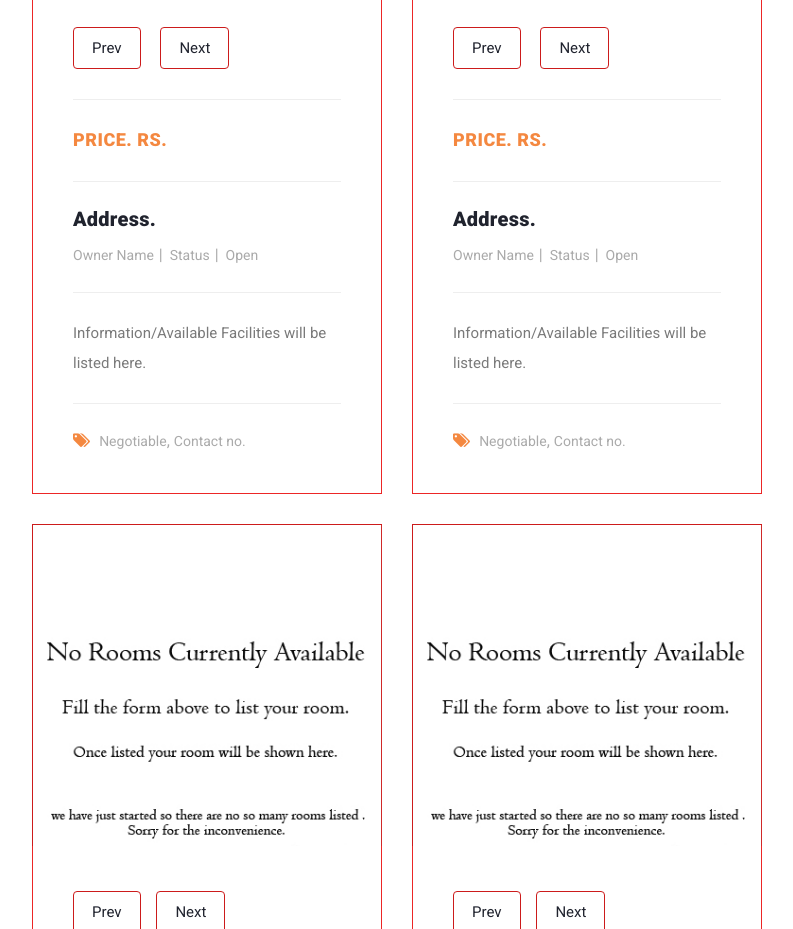
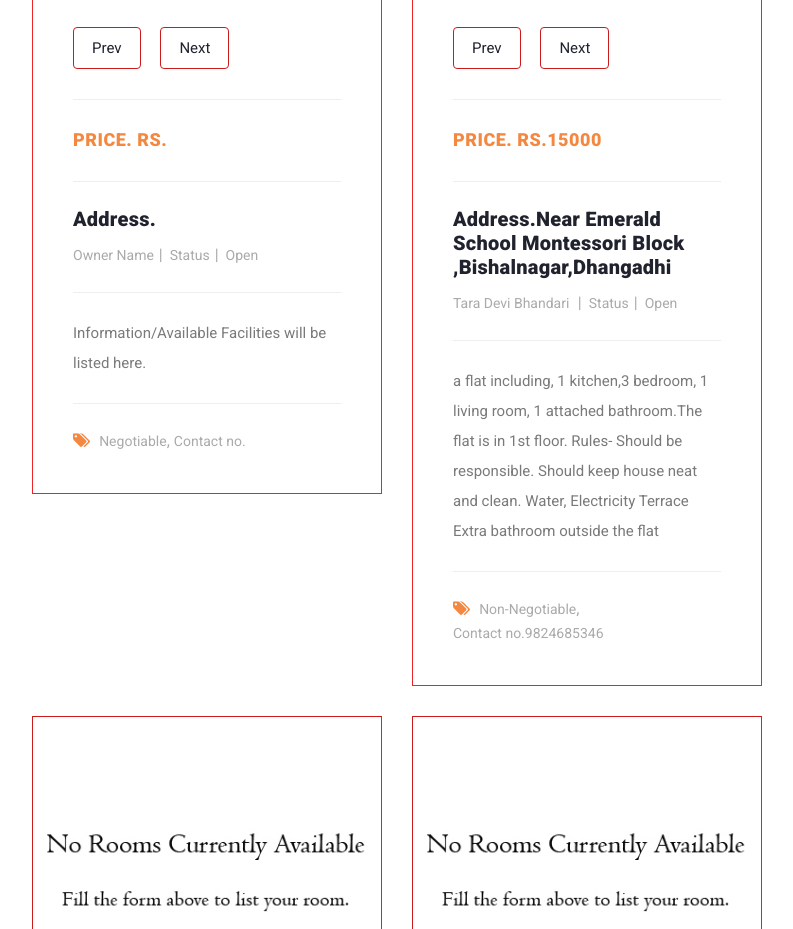
Before and after one commit to rjaswal1634/rentaroom, a plain HTML site: page roomlist.html in a window 1280 px wide. Shown: the part 1120-2049 px from the top of the page, without its empty margins (53-846 px from the left). Drawn offline with Linux system fonts and the light colour scheme.

Commit message:
Update roomlist.html

```diff
--- a/roomlist.html
+++ b/roomlist.html
@@ -155,21 +155,23 @@ https://templatemo.com/tm-551-stand-blog
                     <div class="down-content">
                       <button class="btn" onclick="prev2()">Prev</button> &nbsp;&nbsp;&nbsp;
                       <button class="btn" onclick="next2()">Next</button>
-                      <p><span>Price. Rs.</span></p>
-                      <a><h4>Address.</h4></a>
+                      <p><span>Price. Rs.15000</span></p>
+                      <a><h4>Address.Near Emerald school Montessori block ,Bishalnagar,Dhangadhi</h4></a>
                       <ul class="post-info">
-                        <li><a>Owner Name</a></li>
+                        <li><a>Tara Devi Bhandari </a></li>
                         <li><a>Status</a></li>
                         <li><a>Open</a></li>
                       </ul>
-                      <p>Information/Available Facilities will be listed here.</p>
+                      <p>a flat including, 1 kitchen,3 bedroom, 1 living room, 1 attached bathroom.The flat is in 1st floor. Rules- Should be responsible. Should keep house neat and clean. Water, Electricity
+Terrace
+Extra bathroom outside the flat</p>
                       <div class="post-options">
                         <div class="row">
                           <div class="col-lg-12">
                             <ul class="post-tags">
                               <li><i class="fa fa-tags"></i></li>
-                              <li><a>Negotiable</a>,</li>
-                              <li><a>Contact no.</a></li>
+                              <li><a>Non-Negotiable</a>,</li>
+                              <li><a>Contact no.9824685346</a></li>
                             </ul>
                           </div>
                         </div>
```
